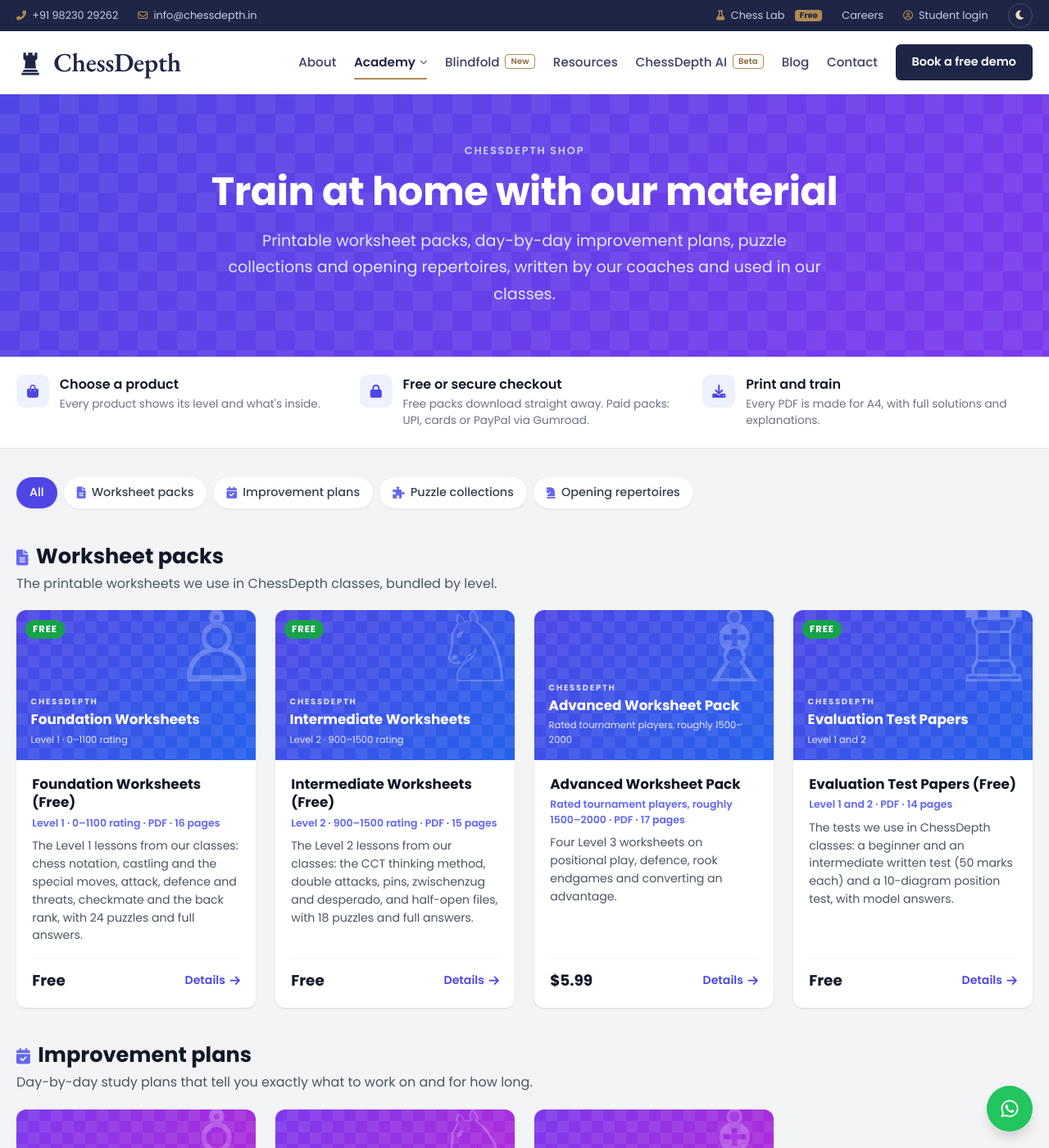
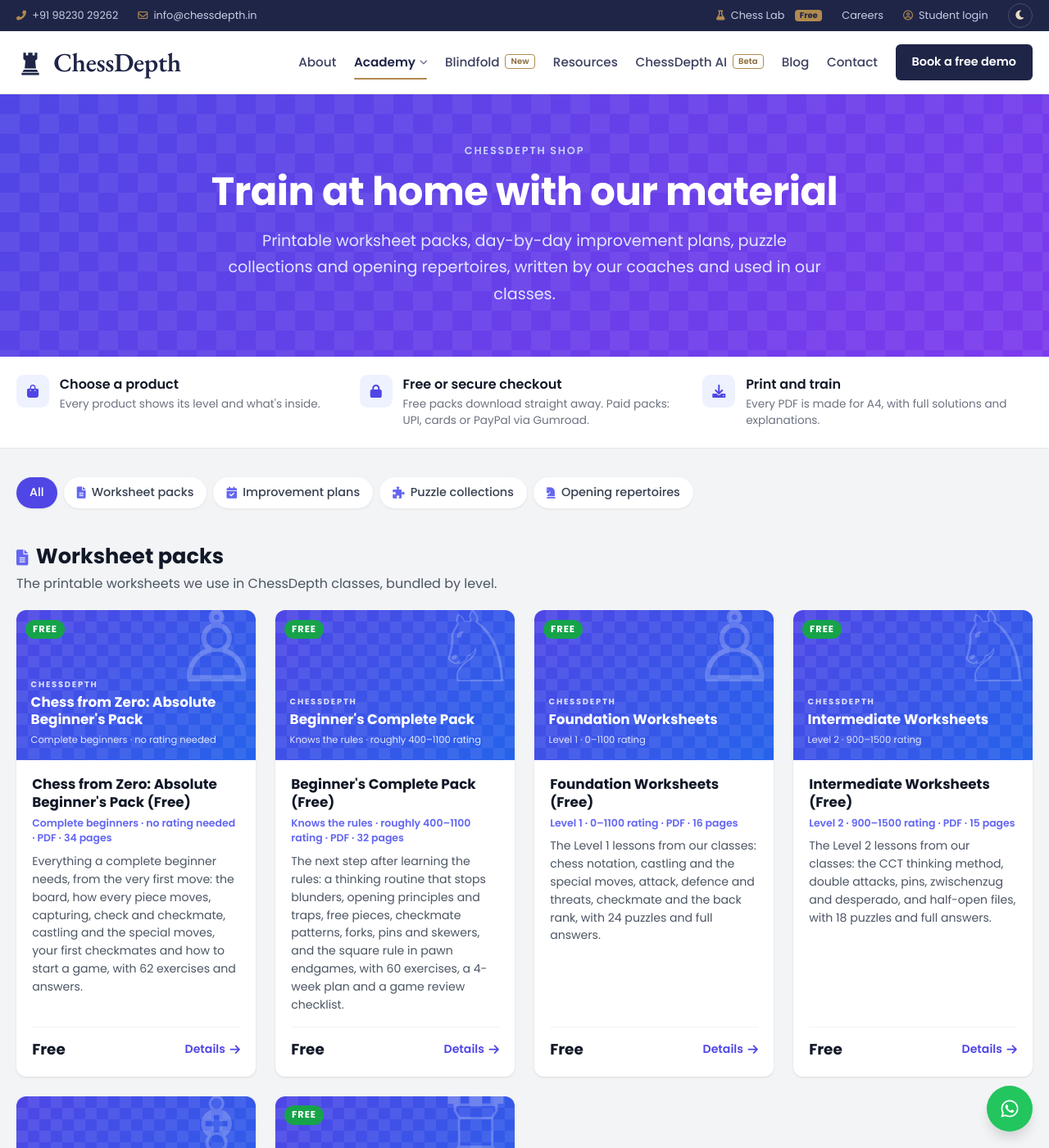
Before and after one commit to Sourabhjoshi1/Chess-Depth, a Jekyll site: the page built from pages/shop.html, in a window 1280 px wide and 1400 px high. Shown: the whole window at 82% size. Built offline with Jekyll 4.4.1, drawn with Linux system fonts in a browser that asks for light colours.

Commit message:
Shop: two new free PDFs, Chess from Zero and Beginner's Complete Pack; link them from the roadmap
Co-Authored-By: Claude Opus 5.5 <noreply@anthropic.com>
Claude-Session: https://claude.ai/code/session_017ZwxdNZGtw2tXrZdE2ZP9f

```diff
--- /dev/null
+++ b/_products/beginners-complete-pack.md
@@ -0,0 +1,29 @@
+---
+title: "Beginner's Complete Pack (Free)"
+category: worksheets
+order: -1
+level: Knows the rules · roughly 400–1100 rating
+format: PDF · 32 pages
+size: 7 lessons + 60 exercises
+price_inr: "0"
+price_usd: ""
+gumroad: ""
+download: "/downloads/chessdepth-beginners-complete-pack.pdf"
+glyph: "♘"
+badge: Free
+description: "The next step after learning the rules: a thinking routine that stops blunders, opening principles and traps, free pieces, checkmate patterns, forks, pins and skewers, and the square rule in pawn endgames, with 60 exercises, a 4-week plan and a game review checklist."
+includes:
+  - A three-question routine and blunder check for every move
+  - Opening principles, and the Scholar's, Fool's and Légal's mate traps
+  - Counting attackers and defenders, and when to trade
+  - Checkmate patterns, forks, pins and skewers, each explained with a diagram
+  - Pawn endgames, the square rule and the opposition
+  - 60 exercises (free pieces, mate in one and two, forks, pins, skewers, pawn races) with full answers
+  - A 4-week training plan, a game review checklist and an exercise tracker
+for: Players who know how the pieces move but still lose pieces, miss mates or don't know what to do after the opening.
+---
+You know how the pieces move. This pack teaches what to do with them. It starts with the simple routine that stops most lost games, then covers how to start a game, the tactics and checkmates that decide most beginner games, and how to win (or hold) simple pawn endgames.
+
+Every exercise has a hint, and every answer explains why the move works. The puzzles come from real games in the free Lichess puzzle database, and every solution was checked with Stockfish.
+
+New to chess? Start with the free [Chess from Zero](/shop/chess-from-zero/) pack. Finished this one? The free [Foundation Worksheets](/shop/foundation-worksheets/) and [Tactics Starter Pack](/shop/tactics-starter/) are next.
--- /dev/null
+++ b/_products/chess-from-zero.md
@@ -0,0 +1,29 @@
+---
+title: "Chess from Zero: Absolute Beginner's Pack (Free)"
+category: worksheets
+order: -2
+level: Complete beginners · no rating needed
+format: PDF · 34 pages
+size: 9 lessons + 62 exercises
+price_inr: "0"
+price_usd: ""
+gumroad: ""
+download: "/downloads/chessdepth-chess-from-zero.pdf"
+glyph: "♙"
+badge: Free
+description: "Everything a complete beginner needs, from the very first move: the board, how every piece moves, capturing, check and checkmate, castling and the special moves, your first checkmates and how to start a game, with 62 exercises and answers."
+includes:
+  - The board, square names and setting up the pieces
+  - How every piece moves, with diagrams of every square it reaches
+  - Capturing, piece values and spotting a free piece
+  - Check, checkmate and stalemate, and the three ways out of check
+  - Castling, promotion and en passant, and how a game ends
+  - Your first checkmates (queen, two rooks, king and rook) and how to start a game
+  - 62 exercises with answers, plus a 30-day plan and a little chess dictionary
+for: Children and adults who have never played, and parents who want to teach their child at home.
+---
+This pack takes you from "I have never played" to playing a whole game of chess. Each chapter explains one idea in plain words with diagrams, then gives you exercises: name the square, count the knight's moves, find the free piece, spot check, checkmate or stalemate, decide if you may castle, and give your first checkmates.
+
+Every answer is at the back, with a short explanation. The constructed exercises were checked move by move with a chess engine, and the real-game puzzles come from the free Lichess puzzle database.
+
+When you finish, move on to the free [Beginner's Complete Pack](/shop/beginners-complete-pack/).
--- a/pages/resources.html
+++ b/pages/resources.html
@@ -59,12 +59,14 @@ head_scripts:
           <p class="text-lg font-bold mt-1 mb-3">0 – 800</p>
           <ul class="rs-list"><li>How the pieces move, special rules</li><li>Basic mates: queen and rook vs king</li><li>Don't leave pieces undefended</li><li>Opening principles</li></ul>
           <p class="rs-focus">Focus: safety of your pieces</p>
+          <p class="text-sm mt-2"><a href="/shop/chess-from-zero/" class="text-indigo-600 font-semibold">Free PDF: Chess from Zero</a></p>
         </div>
         <div class="rs-card rs-level p-5" style="--lv:#3b82f6">
           <p class="text-xs font-bold text-blue-600 uppercase">Stage 2 · Beginner</p>
           <p class="text-lg font-bold mt-1 mb-3">800 – 1200</p>
           <ul class="rs-list"><li>Forks, pins, skewers, discoveries</li><li>The CCT habit before every move</li><li>King and pawn endgames, opposition</li><li>One simple opening per side</li></ul>
           <p class="rs-focus">Focus: daily tactics</p>
+          <p class="text-sm mt-2"><a href="/shop/beginners-complete-pack/" class="text-indigo-600 font-semibold">Free PDF: Beginner's Complete Pack</a></p>
         </div>
         <div class="rs-card rs-level p-5" style="--lv:#8b5cf6">
           <p class="text-xs font-bold text-purple-600 uppercase">Stage 3 · Improver</p>
```
Also changed, not shown: 2 other files.
